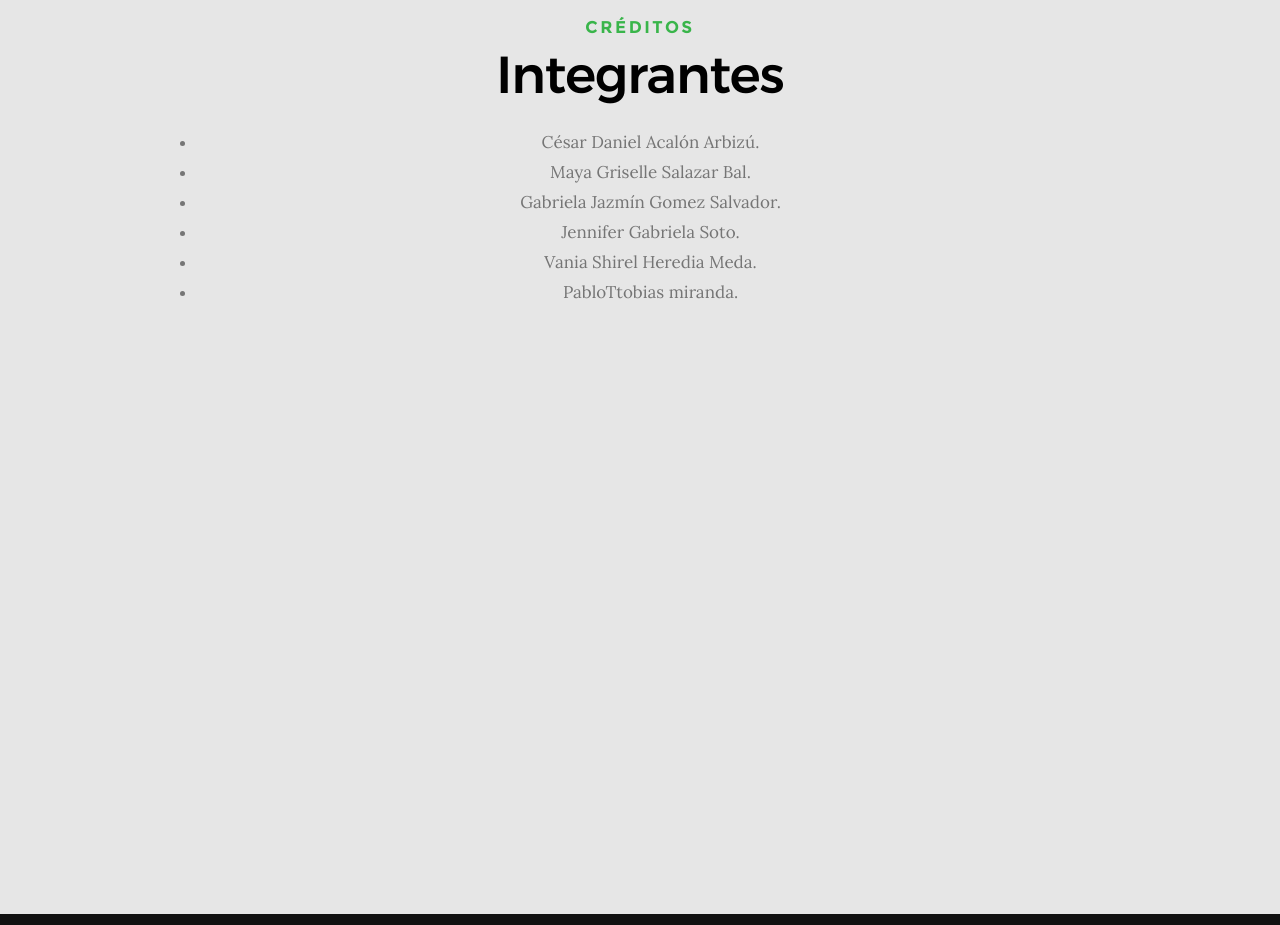
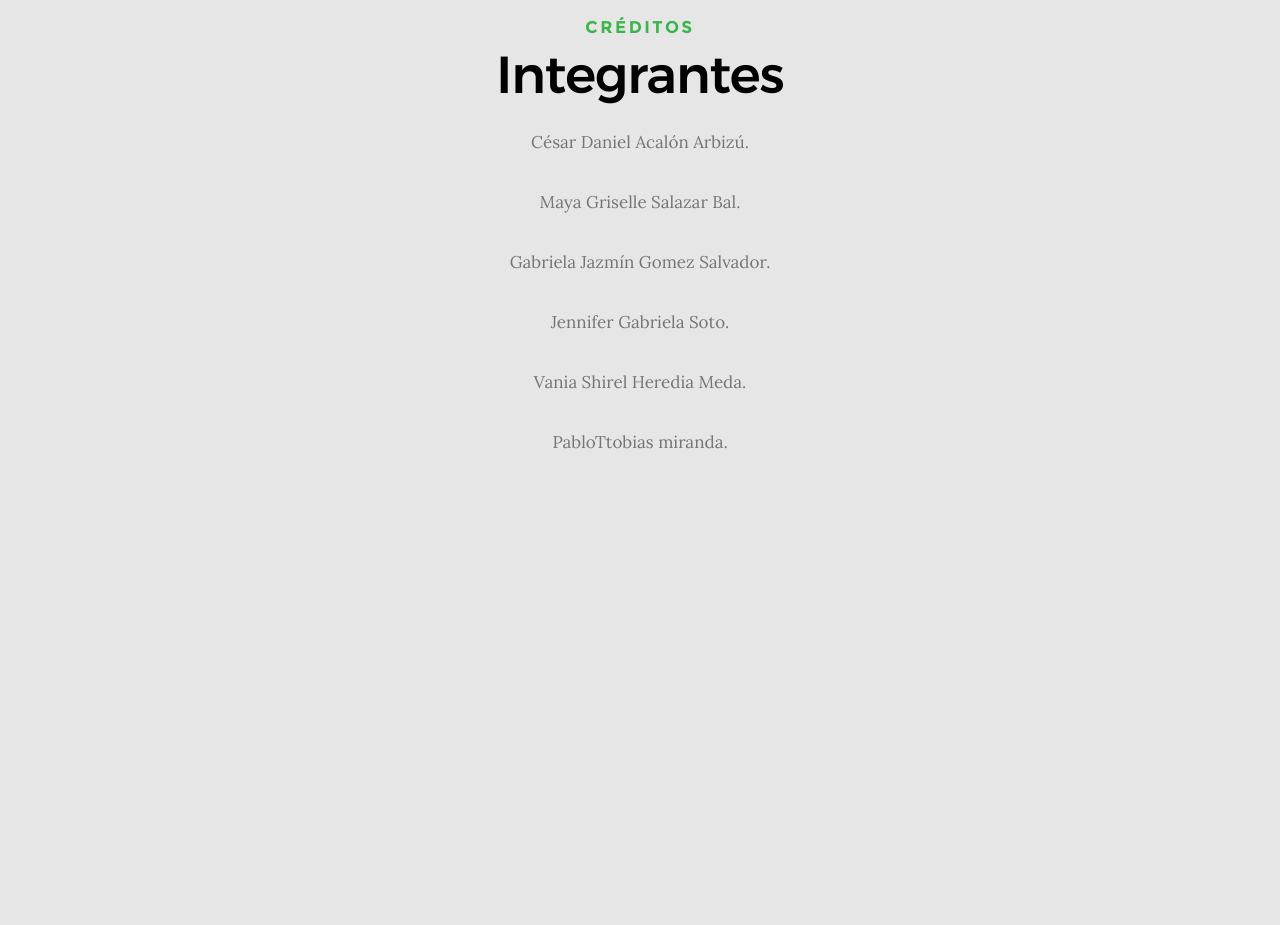
Before and after one commit to specks-zz/mcu-elprado, a plain HTML site: page index.html in a window 1280 px wide. Shown: the part 4920-5845 px from the top of the page. Drawn offline with Linux system fonts and the light colour scheme.

Commit message:
Update index.html - lista de créditos

```diff
--- a/index.html
+++ b/index.html
@@ -308,15 +308,17 @@ function calcularMCU() {
             <div class="col-full">
                 <h3 class="subhead">Créditos</h3>
                 <h1 class="display-2">Integrantes </h1>
-		<ul>
-		    <li>César Daniel Acalón Arbizú.</li>
-		    <li>Maya Griselle Salazar Bal.</li>
-		    <li>Gabriela Jazmín Gomez Salvador.</li>
-		    <li>Jennifer Gabriela Soto.</li>
-		    <li>Vania Shirel Heredia Meda.</li>
-		    <li>PabloTtobias miranda.</li>
+		<div>
+		   <p>César Daniel Acalón Arbizú.</p>
+		    <p>Maya Griselle Salazar Bal.</p>
+		    <p>Gabriela Jazmín Gomez Salvador.</p>
+		    <p>Jennifer Gabriela Soto.</p>
+		    <p>Vania Shirel Heredia Meda.</p>
+		    <p>PabloTtobias miranda.</p>
 		</ul>
+		</div>
             </div>
+        </div> <!-- end section-header -->
         </div> <!-- end section-header -->
 
         <!--div class="row clients-outer" data-aos="fade-up">
```
